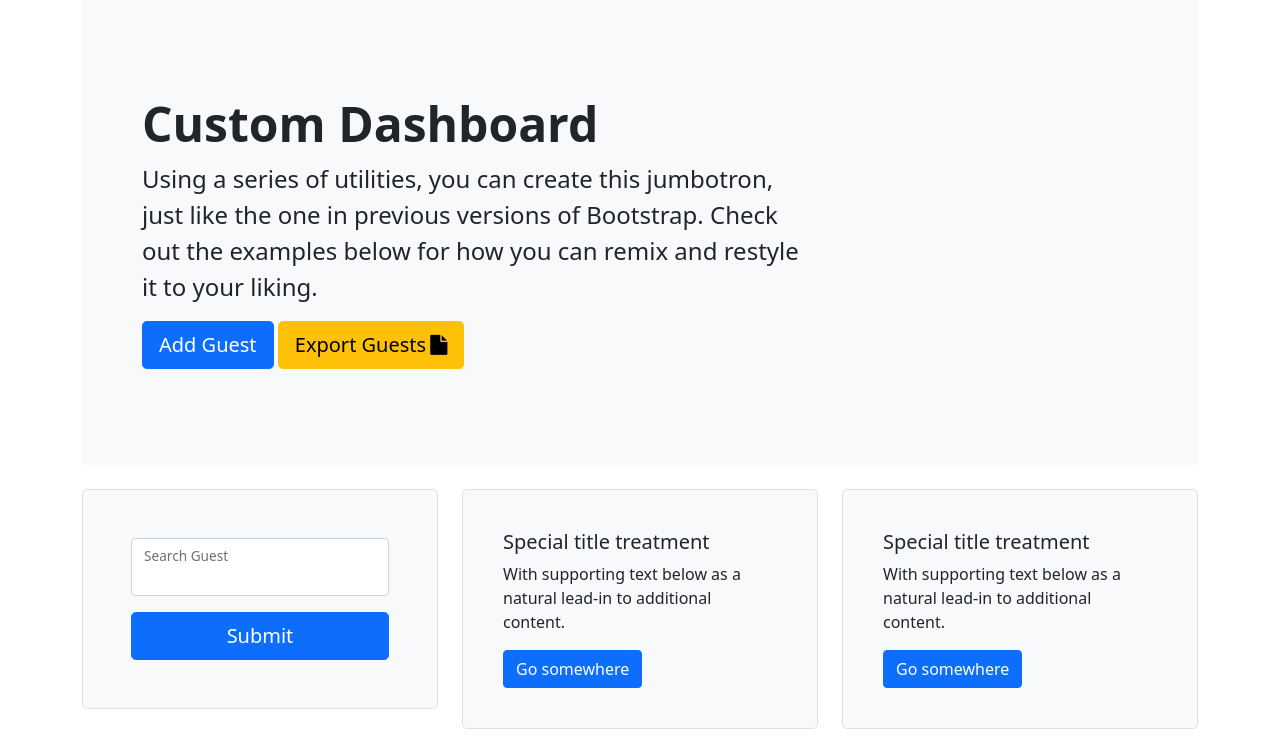
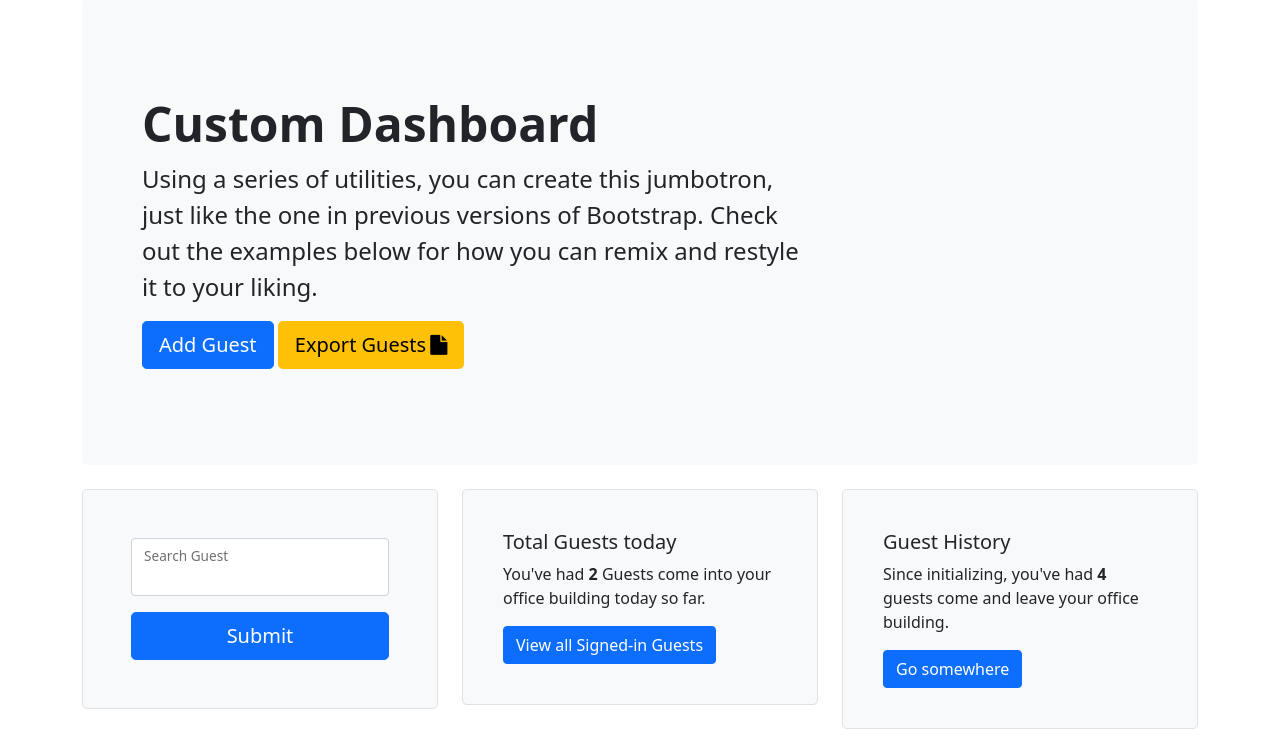
Before and after one commit to chideegit/django-guests, a Django app: page / in a window 1280 px wide. Shown: the part 105-858 px from the top of the page. Run offline with Django 4.2, Linux system fonts and the light colour scheme; a user stored in the database is signed in; data comes from the database, SQL or seed files in the repository; both versions use the stored data as it was after the commit; some libraries are stand-ins or nearby versions.

Commit message:
added the search func

```diff
--- a/dashboard/views.py
+++ b/dashboard/views.py
@@ -1,7 +1,13 @@
 from django.shortcuts import render
 from django.contrib.auth.decorators import login_required
+from guest.models import Guest
 
 @login_required
 def dashboard(request):
-    context = {}
+    guests = Guest.objects.all()
+    sig = Guest.objects.filter(has_signed_out=False) # sig -> signed in guests
+    context = {
+        'guests':guests,
+        'sig':sig
+    }
     return render(request, 'dashboard/dashboard.html', context)
--- a/guest/urls.py
+++ b/guest/urls.py
@@ -7,5 +7,6 @@ urlpatterns = [
     path('signed-in-guests/', signed_in_guests, name='signed-in-guests'),
     path('signed-out-guests/', signed_out_guests, name='signed-out-guests'),
     path('guest-sign-out/<int:pk>/', guest_sign_out, name='guest-sign-out'),
-    path('export-csv', export_csv, name='export-csv')
+    path('export-csv', export_csv, name='export-csv'),
+    path('search-guests/', search_guests, name='search-guests')
 ]
--- a/templates/dashboard/dashboard.html
+++ b/templates/dashboard/dashboard.html
@@ -15,10 +15,9 @@
 
 <div class="row">
     <div class="col-md-4">
-        <form class="p-4 p-md-5 border rounded-3 bg-light" method="POST">
-            {% csrf_token %}
+        <form class="p-4 p-md-5 border rounded-3 bg-light" method="GET" action="{% url 'search-guests' %}">
             <div class="form-floating mb-3">
-                <input type="input" name="username" class="form-control" id="floatingInput">
+                <input type="input" name="search" class="form-control" id="floatingInput">
                 <label for="floatingInput">Search Guest</label>
             </div>
             <button class="w-100 btn btn-lg btn-primary" type="submit">Submit</button>
@@ -27,17 +26,17 @@
     <div class="col-md-4">
         <div class="card border rounded-3 bg-light p-4">
             <div class="card-body">
-                <h5 class="card-title">Special title treatment</h5>
-                <p class="card-text">With supporting text below as a natural lead-in to additional content.</p>
-                <a href="#" class="btn btn-primary">Go somewhere</a>
+                <h5 class="card-title">Total Guests today</h5>
+                <p class="card-text">You've had <b>{{sig.count}}</b> Guests come into your office building today so far. </p>
+                <a href="{% url 'signed-in-guests' %}" class="btn btn-primary">View all Signed-in Guests</a>
             </div>
         </div>
     </div>
     <div class="col-md-4">
         <div class="card border rounded-3 bg-light p-4">
             <div class="card-body">
-                <h5 class="card-title">Special title treatment</h5>
-                <p class="card-text">With supporting text below as a natural lead-in to additional content.</p>
+                <h5 class="card-title">Guest History</h5>
+                <p class="card-text">Since initializing, you've had <b>{{guests.count}}</b> guests come and leave your office building. </p>
                 <a href="#" class="btn btn-primary">Go somewhere</a>
             </div>
         </div>
```
Also changed, not shown: guest/views.py (+13 -0 lines), templates/guest/search.html (added, +42 -0 lines), db.sqlite3.
